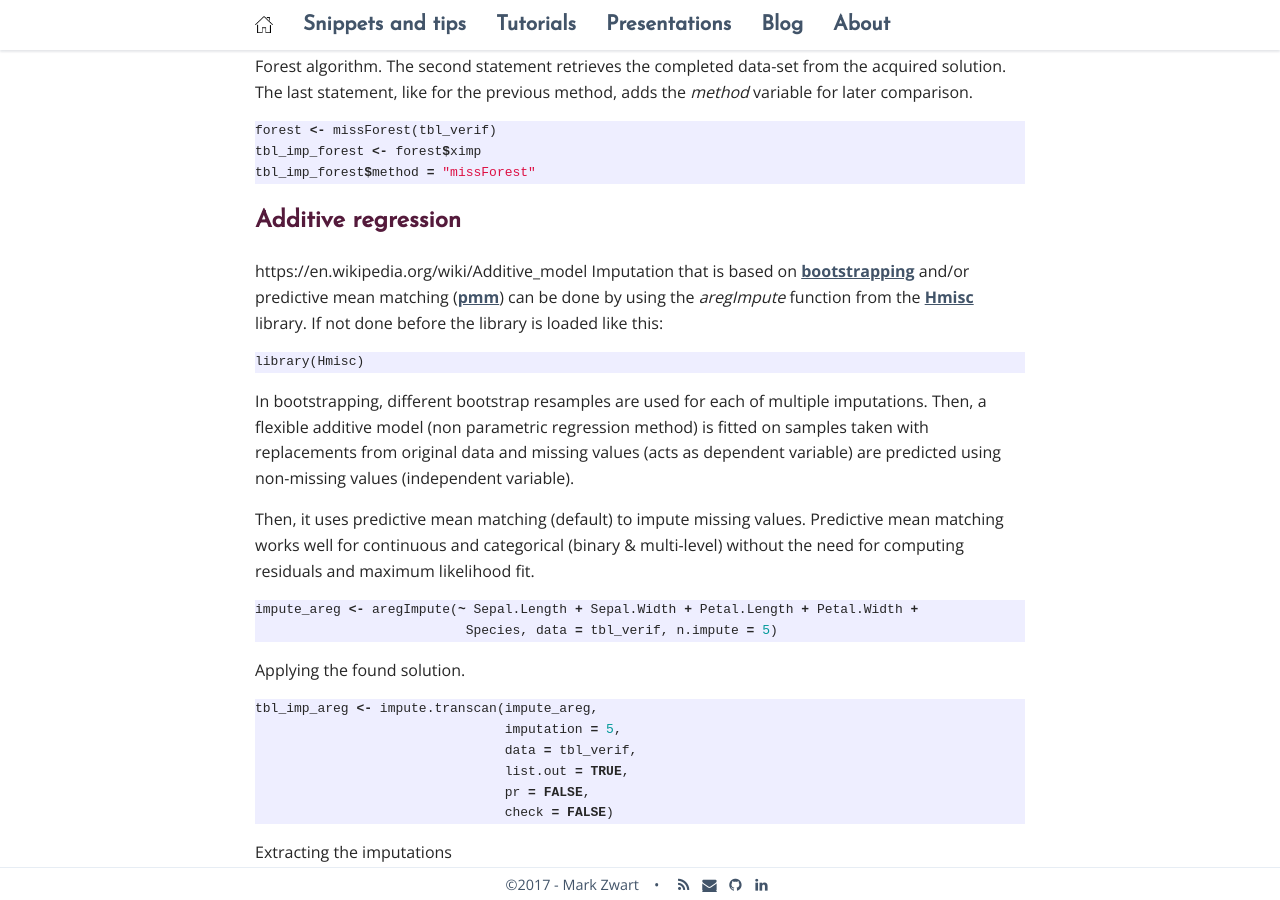
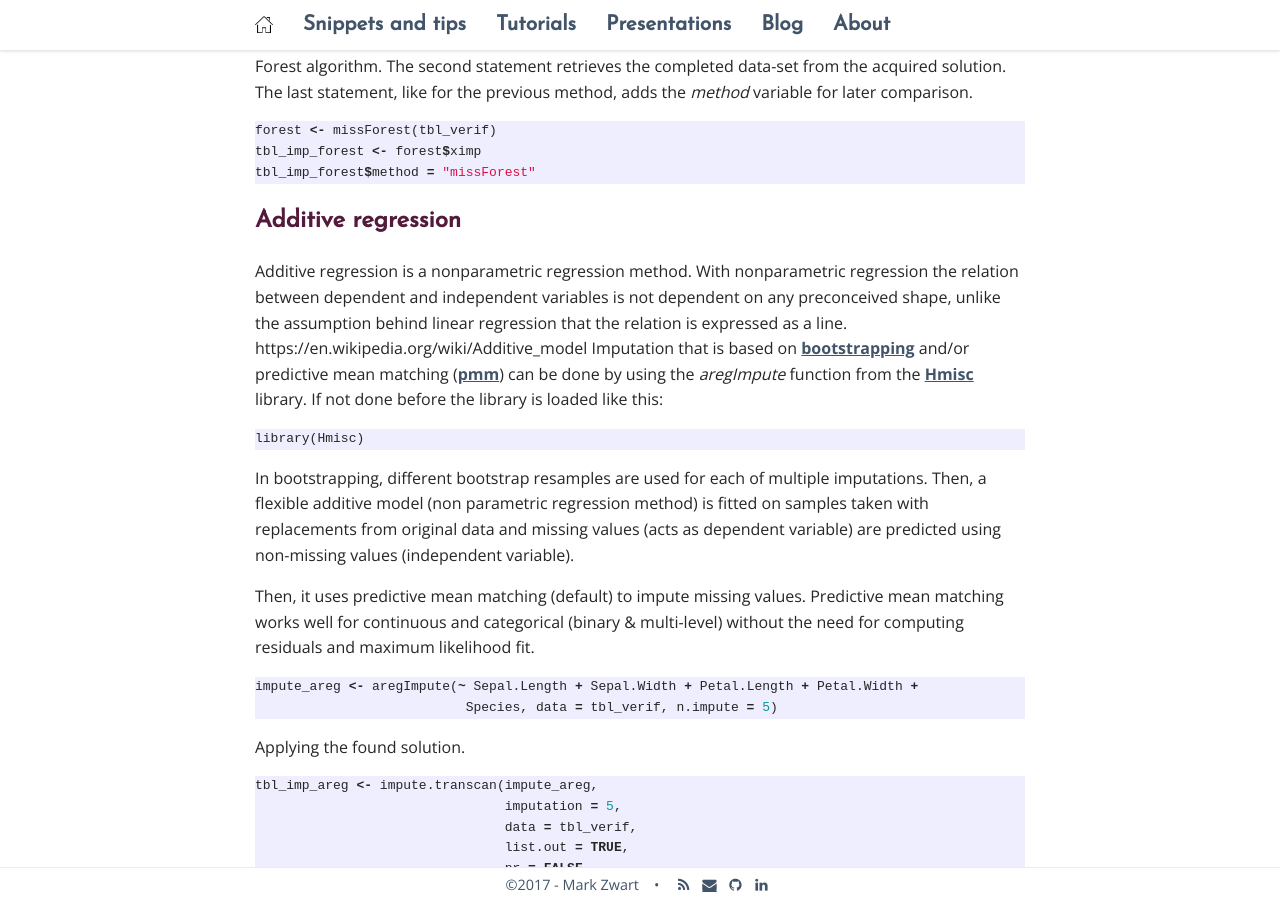
Before and after one commit to mark-me/mark-me.github.io, a Jekyll site: the page built from _pages/tutorials/impute-missings/impute-missings.md, in a window 1280 px wide and 900 px high, scrolled down 3918 px. Built offline with Jekyll 4.4.1, drawn with Linux system fonts in a browser that asks for light colours; nearby versions of some CDN libraries; comment, search, counter and statistics services are not loaded; some of the changed lines change nothing that is shown; some of the changed text lies outside the part shown.

Commit message:
Update impute-missings.md

````diff
--- a/_pages/tutorials/impute-missings/impute-missings.md
+++ b/_pages/tutorials/impute-missings/impute-missings.md
@@ -12,8 +12,8 @@
 
 When thinking about tackling missing data, I first inspect what variables are affected by them, and think what the caused these missing values. They could be the result of:
 1. being a value in itself,
-2. a systematic failure in the storage or
-3. a random registration errors.
+2. a systematic failure in the storage or retrieval (Missing Not at Random MNAR) or
+3. a random registration errors (Missing Completely at Random MAR).
 
 Each of these posibilities needs its own solution. In the first case you recode the missings to a corresponding 'not there' value. In the second case of systemic failure, I would consider discarding the observations. In case of the third option, random errors, I'd follow the steps layed out in this tutorial. Several missing value guessing methods will be used.
 
@@ -111,6 +111,7 @@
 
 ## Additive regression
 
+Additive regression is a nonparametric regression method. With nonparametric regression the relation between dependent and independent variables is not dependent on any preconceived shape, unlike the assumption behind linear regression that the relation is expressed as a line.
 https://en.wikipedia.org/wiki/Additive_model
 Imputation that is based on [bootstrapping](http://thestatsgeek.com/2013/07/02/the-miracle-of-the-bootstrap/) and/or predictive mean matching ([pmm](https://statisticalhorizons.com/predictive-mean-matching)) can be done by using the _aregImpute_ function from the **[Hmisc](https://www.rdocumentation.org/packages/Hmisc)** library. If not done before the library is loaded like this:
 ```r
````
